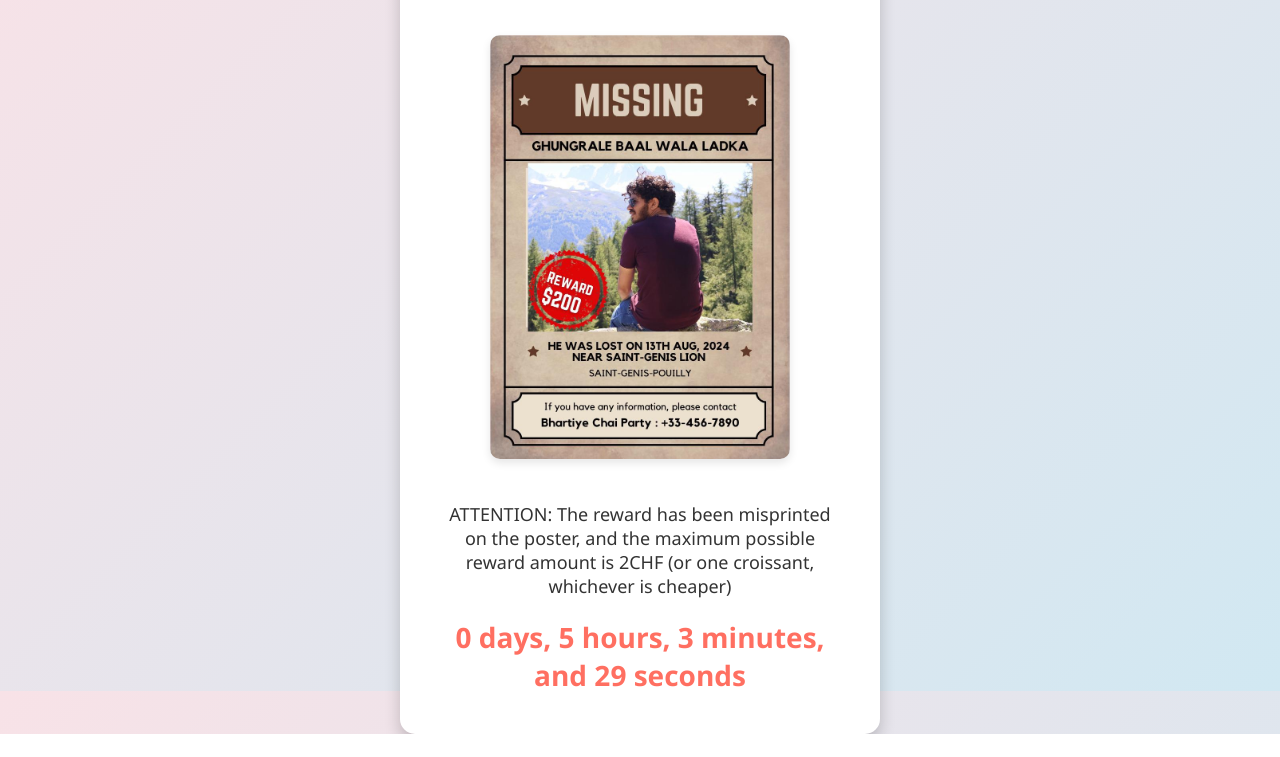
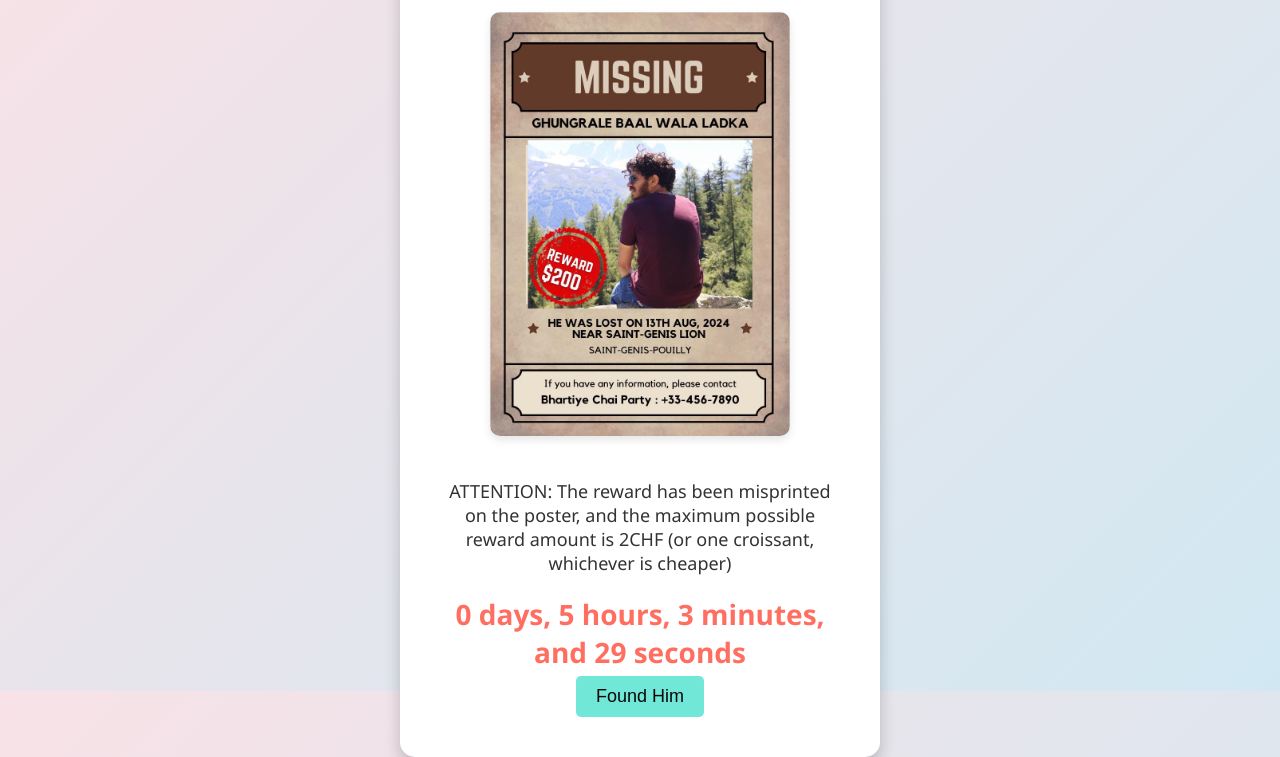
Before and after one commit to VarshaSBhat/missing, a plain HTML site: page index.html in a window 1280 px wide. Shown: the part 109-866 px from the top of the page. Before the commit the page ends 843 px from the top, so only its background shows below. Drawn offline with Linux system fonts and the light colour scheme.

Commit message:
found button

```diff
--- a/index.html
+++ b/index.html
@@ -13,7 +13,13 @@
         <img src='missing.png' alt="Ghungraale Baal Wala Ladka" class="image">
         <p>ATTENTION: The reward has been misprinted on the poster, and the maximum possible reward amount is 2CHF (or one croissant, whichever is cheaper)</p>
         <div id="timer"></div>
+        <div class="button-container">
+            <button id="foundButton" class="found-button">Found Him</button>
+        </div>
     </div>
+
+
+
     <script src="script.js"></script>
 </body>
 </html>
--- a/script.js
+++ b/script.js
@@ -12,6 +12,12 @@ function updateTimer() {
 
     document.getElementById('timer').innerHTML =
         `${days} days, ${hours} hours, ${minutes} minutes, and ${seconds} seconds`;
+    document.getElementById('foundButton').addEventListener('click', function() {
+        window.location.href = 'https://www.youtube.com/watch?v=dQw4w9WgXcQ'
+    });
 }
 
+
+
+
 setInterval(updateTimer, 1000);
--- a/style.css
+++ b/style.css
@@ -42,3 +42,23 @@ p {
     color: #ff6f61;
     margin-top: 20px;
 }
+
+.button-container {
+    text-align: center;
+    margin-top: 5px;
+}
+
+.found-button {
+    background-color: #70e7d7;
+    color: rgb(8, 8, 8);
+    border: none;
+    padding: 10px 20px;
+    font-size: 18px;
+    border-radius: 5px;
+    cursor: pointer;
+    transition: background-color 0.3s ease;
+}
+
+.found-button:hover {
+    background-color: #f3becd;
+}
```
